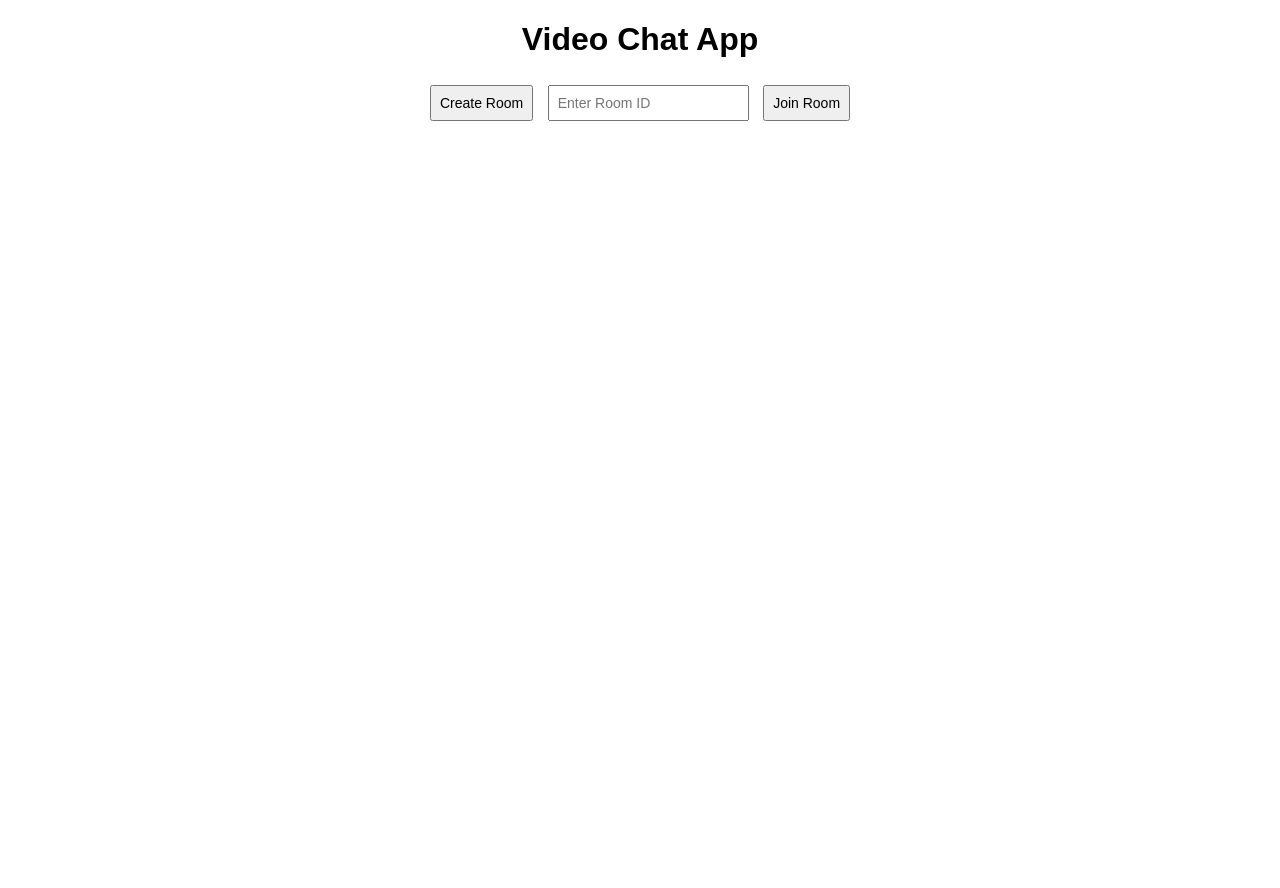
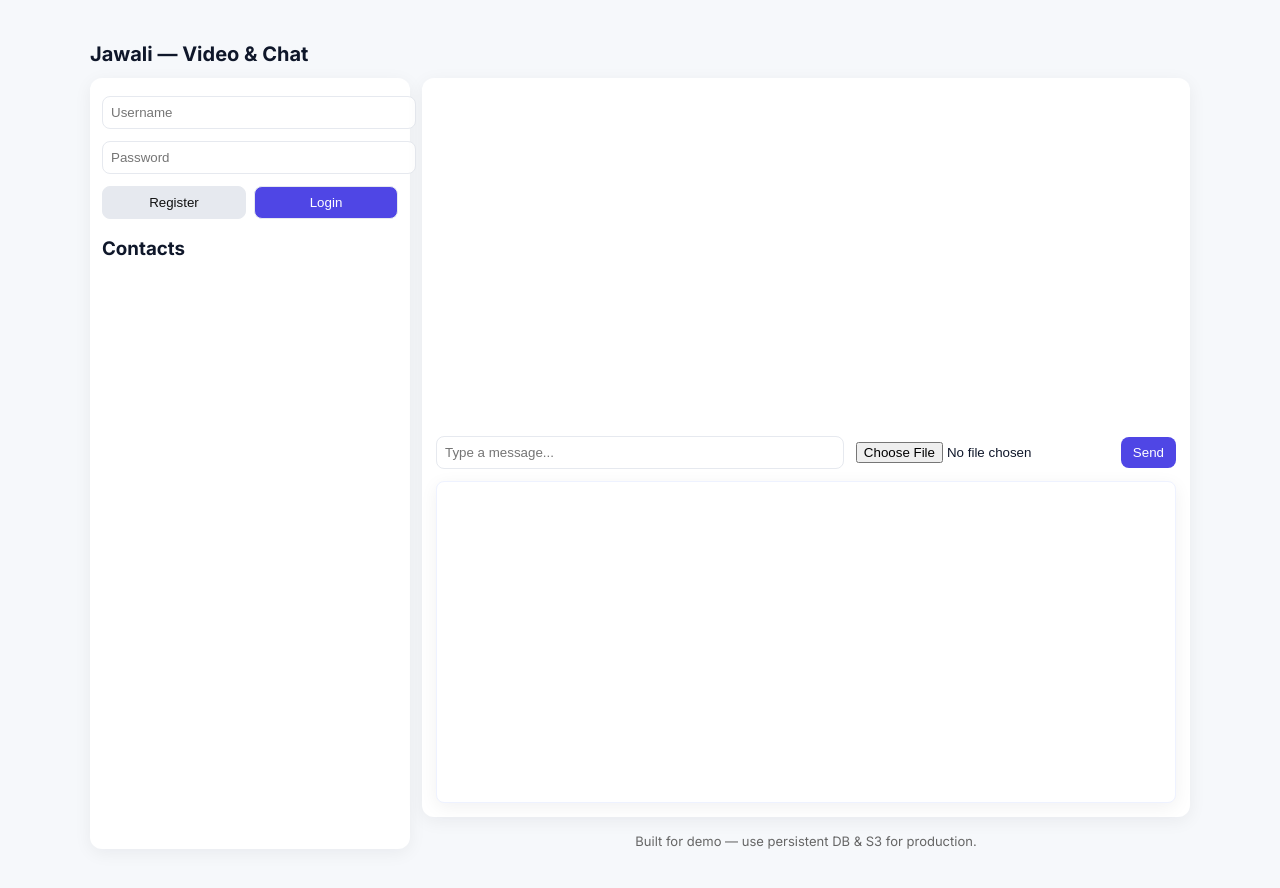
Before and after one commit to Sn4a5s6h/jawali.com.ye, a website: page public/index.html in a window 1280 px wide. Before the commit the page ends 800 px from the top, so only its background shows below. Drawn offline with nearby package versions, Linux system fonts and the light colour scheme; no server answers.

Commit message:
Update index.html

```diff
--- a/public/index.html
+++ b/public/index.html
@@ -1,44 +1,89 @@
-<!DOCTYPE html>
+<!doctype html>
 <html lang="en">
 <head>
-  <meta charset="UTF-8">
-  <title>Video Chat App</title>
-  <style>
-    body {
-      font-family: Arial, sans-serif;
-      text-align: center;
-      margin: 20px;
-    }
-    video {
-      width: 300px;
-      margin: 5px;
-      border: 1px solid #000;
-    }
-    #videos {
-      display: flex;
-      justify-content: center;
-      flex-wrap: wrap;
-    }
-    input, button {
-      margin: 5px;
-      padding: 8px;
-      font-size: 14px;
-    }
-  </style>
+<meta charset="utf-8" />
+<title>Jawali — Video & Chat</title>
+<meta name="viewport" content="width=device-width,initial-scale=1" />
+<link href="https://fonts.googleapis.com/css2?family=Inter:wght@300;400;600;700&display=swap" rel="stylesheet">
+<style>
+  :root{--accent:#4f46e5;--muted:#666}
+  body{font-family:Inter,system-ui,Arial;margin:0;background:#f6f8fb;color:#0f172a}
+  .wrap{max-width:1100px;margin:24px auto;padding:18px}
+  header{display:flex;justify-content:space-between;align-items:center;margin-bottom:12px}
+  h1{margin:0;font-size:20px}
+  .card{background:#fff;border-radius:12px;padding:12px;box-shadow:0 4px 18px rgba(15,23,42,0.06)}
+  .grid{display:grid;grid-template-columns:320px 1fr;gap:12px}
+  .auth input, .auth button{width:100%;padding:8px;margin:6px 0;border-radius:8px;border:1px solid #e6e9ef}
+  #usersList div{padding:8px;border-bottom:1px solid #f0f2f5;display:flex;justify-content:space-between;align-items:center}
+  .presence-dot{width:10px;height:10px;border-radius:50%;margin-right:8px}
+  .presence-online{background: #16a34a}
+  .presence-offline{background: #cbd5e1}
+  #videos{display:flex;gap:12px;justify-content:center;margin:12px 0}
+  video{width:300px;border-radius:8px;background:#000}
+  #messages{height:300px;overflow:auto;padding:10px;border:1px solid #eef2ff;border-radius:8px;background:#fcfcff}
+  .msg{margin-bottom:8px}
+  .msg .meta{font-size:12px;color:var(--muted)}
+  .actions input[type=file]{display:block}
+  .top-controls{display:flex;gap:8px;align-items:center}
+  .btn{background:var(--accent);color:#fff;border:none;padding:8px 12px;border-radius:8px;cursor:pointer}
+  .btn.secondary{background:#e6e9ef;color:#111}
+  footer{margin-top:16px;font-size:13px;color:var(--muted);text-align:center}
+  @media(max-width:900px){.grid{grid-template-columns:1fr;}}
+</style>
 </head>
 <body>
-  <h1>Video Chat App</h1>
+  <div class="wrap">
+    <header>
+      <h1>Jawali — Video & Chat</h1>
+      <div id="meArea"></div>
+    </header>
 
-  <button id="createRoom">Create Room</button>
-  <input type="text" id="roomInput" placeholder="Enter Room ID">
-  <button id="joinRoom">Join Room</button>
-  <p id="link"></p>
+    <div class="grid">
+      <div class="card">
+        <section class="auth" id="authSection">
+          <input id="username" placeholder="Username" />
+          <input id="password" placeholder="Password" type="password" />
+          <div style="display:flex;gap:8px">
+            <button id="btnRegister" class="btn secondary">Register</button>
+            <button id="btnLogin" class="btn">Login</button>
+          </div>
+          <div id="authMsg" style="color:tomato;margin-top:6px"></div>
+        </section>
 
-  <div id="videos"></div>
+        <section id="controls" style="display:none;margin-top:12px">
+          <input id="roomInput" placeholder="Room ID (leave empty to create)" />
+          <div class="top-controls">
+            <button id="startBtn" class="btn">Start Camera & Join</button>
+            <button id="leaveBtn" class="btn secondary" style="display:none">Leave</button>
+          </div>
+          <p id="link"></p>
+        </section>
 
-  <!-- Socket.io -->
+        <h3 style="margin-top:12px">Contacts</h3>
+        <div id="usersList"></div>
+      </div>
+
+      <div>
+        <div class="card" style="padding:14px">
+          <div id="videos" style="min-height:320px">
+            <div id="localVideoDiv"></div>
+            <div id="remoteVideoDiv"></div>
+          </div>
+
+          <div style="display:flex;gap:12px;align-items:center;margin-bottom:12px">
+            <input id="msgInput" placeholder="Type a message..." style="flex:1;padding:8px;border-radius:8px;border:1px solid #e6e9ef" />
+            <input id="fileInput" type="file" />
+            <button id="sendMsg" class="btn">Send</button>
+          </div>
+
+          <div id="messages" class="card" style="background:#fff"></div>
+        </div>
+        <footer>Built for demo — use persistent DB & S3 for production.</footer>
+      </div>
+    </div>
+  </div>
+
   <script src="/socket.io/socket.io.js"></script>
-  <!-- WebRTC app logic -->
   <script src="app.js"></script>
 </body>
-  </html>
+</html>
```
